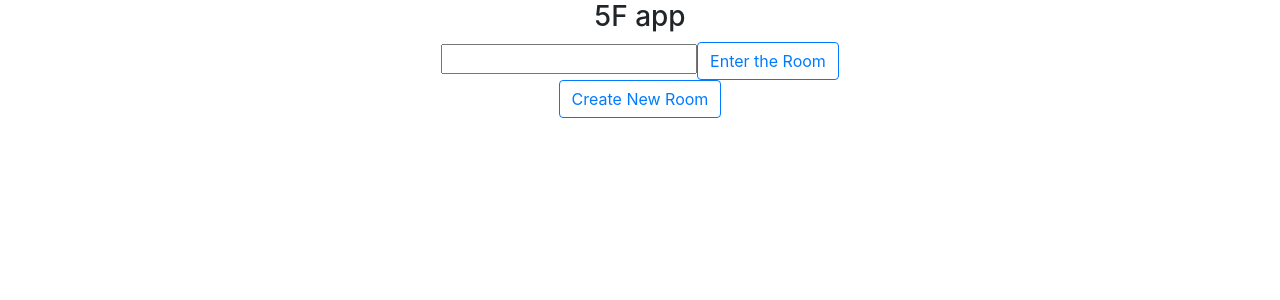
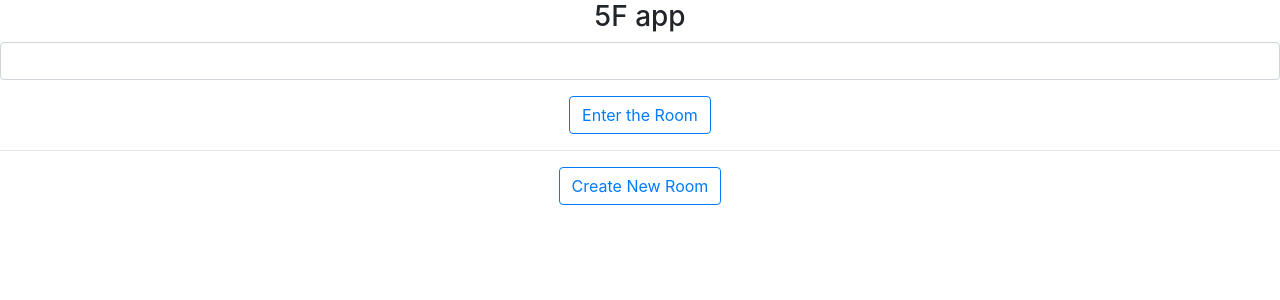
Before and after one commit to kdnakt/5f, a React (Create React App) app in the folder front-app/: page / in a window 1280 px wide. Shown: the top 300 px of the page. Built offline with nearby package versions, Linux system fonts and the light colour scheme; no server answers.

Commit message:
create new room

```diff
--- a/front-app/src/App.tsx
+++ b/front-app/src/App.tsx
@@ -1,19 +1,11 @@
-import React, { useState, useEffect } from 'react';
+import React from 'react';
 import './App.css';
-import axios from 'axios';
 import RoomSelect from './component/RoomSelect';
 
 const App: React.FC = () => {
-  const [room, setRoom] = useState('');
-  useEffect(() => {
-    axios.get('/room').then(res => {
-      setRoom(res.data);
-    });
-  });
   return (
     <div className="App">
       <h3>5F app</h3>
-      <h5>{room}</h5>
       <RoomSelect />
     </div>
   );
--- a/front-app/src/component/RoomSelect.tsx
+++ b/front-app/src/component/RoomSelect.tsx
@@ -1,19 +1,32 @@
-import React from 'react';
+import React, { useState, useCallback } from 'react';
 import {
-  Button,
+  Button, FormGroup, FormControl, Form,
 } from 'react-bootstrap';
+import axios from 'axios';
 
 const RoomSelect: React.FC = () => {
-  return (
+  const [selectedRoom, setSelectedRoom] = useState('');
+  const create = useCallback(() => {
+    axios.get('/room/new').then(res => {
+      setSelectedRoom(res.data);
+    });
+  }, []);
+  return (!!selectedRoom ?
     <>
-      <input
-        value=''
-      />
+      <div>Room ID: {selectedRoom}</div>
+    </>
+    :
+    <>
+      <Form>
+        <FormGroup>
+          <FormControl />
+        </FormGroup>
+      </Form>
       <Button variant='outline-primary'>
         Enter the Room
       </Button>
-      <br />
-      <Button variant='outline-primary'>
+      <hr />
+      <Button variant='outline-primary' onClick={create} >
         Create New Room
       </Button>
     </>
```
